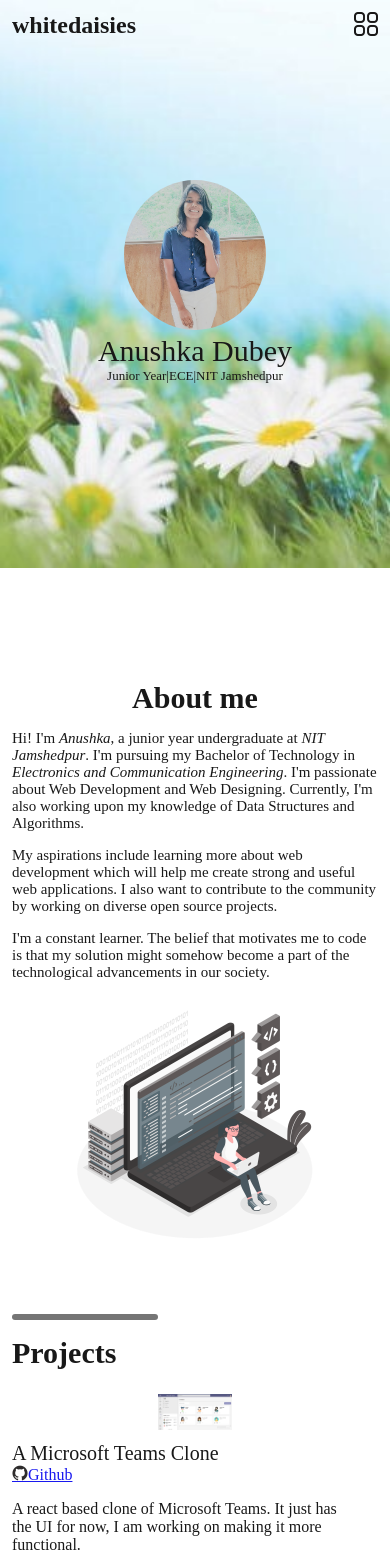
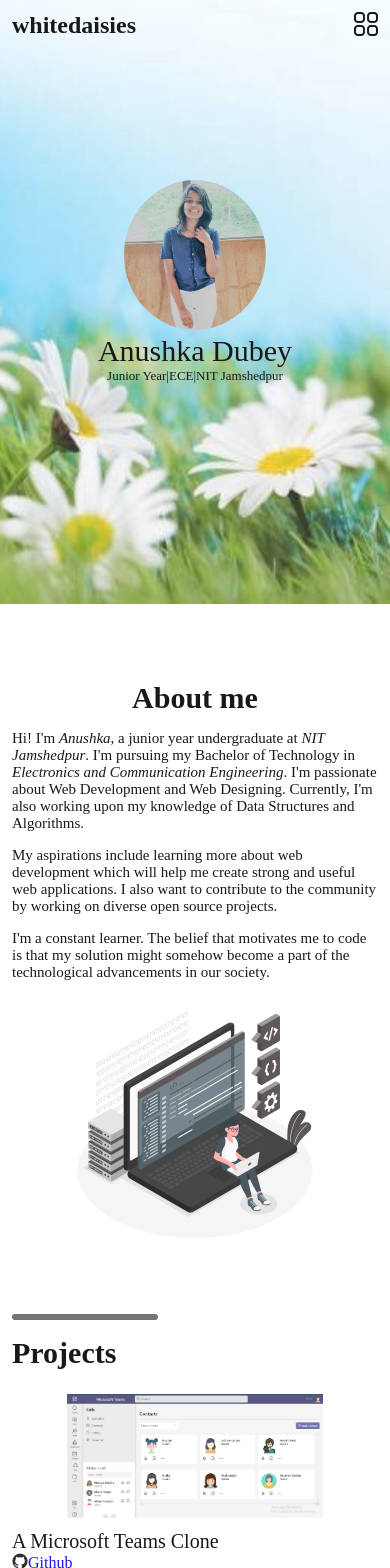
Before and after one commit to anushkadubey/My-Portfolio-Website, a React (Create React App) app: page / in a window 390 px wide. Shown: the top 1568 px of the page. Built offline with nearby package versions, Linux system fonts and the light colour scheme; a web font is replaced by a local one.

Commit message:
Update projects.css

```diff
--- a/src/Components/Body/Projects/projects.css
+++ b/src/Components/Body/Projects/projects.css
@@ -13,7 +13,7 @@
     padding: 8px 0px;
 }
 .projectPic{
-    width: 50%;
+    width: 40%;
 }
 .projectInfo{
     margin-right: 24px;
@@ -62,7 +62,7 @@
 
 @media only screen and (max-width:720px){
     .projectPic{
-        width:20%;
+        width:70%;
     }
     .projectCard{
         flex-direction: column-reverse;
```
